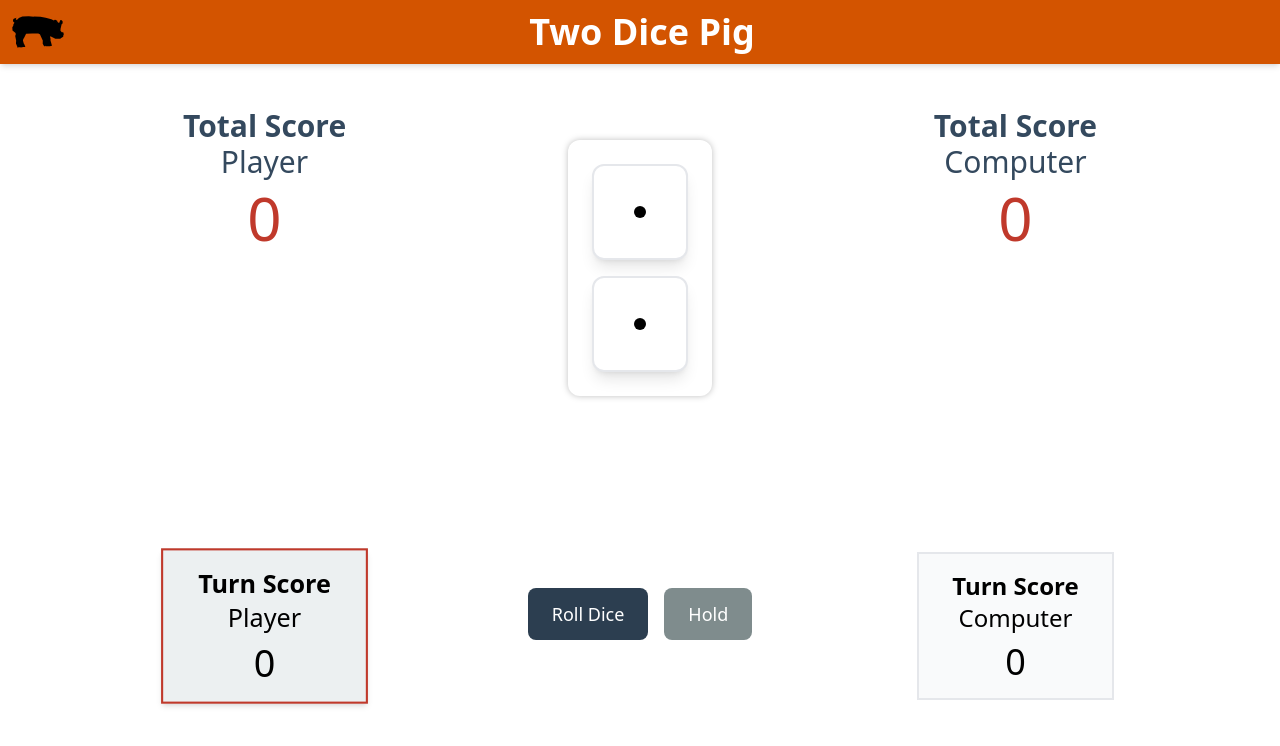
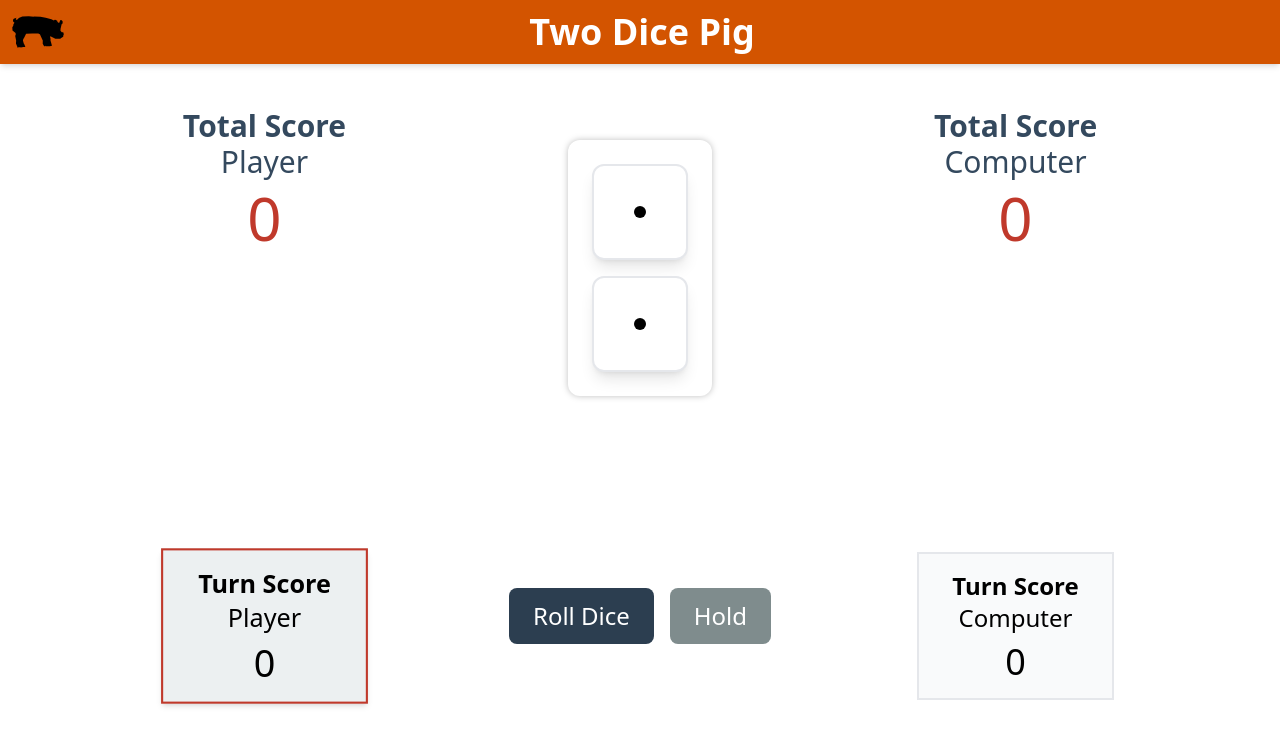
Before and after one commit to mmorris515/pig-game-new, a React (Vite) app: page /game in a window 1280 px wide. Shown: the top 746 px of the page. Built offline with nearby package versions, Linux system fonts and the light colour scheme; a web font is replaced by a local one.

Commit message:
Update font colors and sizes

```diff
--- a/src/pages/Game/Game.tsx
+++ b/src/pages/Game/Game.tsx
@@ -80,7 +80,7 @@ export const Game: React.FC = () => {
                   <button
                     onClick={handleRoll}
                     disabled={isRolling}
-                    className="bg-midnightBlue text-white px-4 sm:px-6 py-2 sm:py-3 rounded-lg text-base sm:text-lg disabled:bg-gray-300 disabled:cursor-not-allowed
+                    className="bg-midnightBlue text-white px-4 sm:px-6 py-2 sm:py-3 rounded-lg text-2xl disabled:bg-gray-300 disabled:cursor-not-allowed
                       transform hover:scale-105 transition-all whitespace-nowrap"
                   >
                     Roll Dice
@@ -88,7 +88,7 @@ export const Game: React.FC = () => {
                   <button
                     onClick={() => dispatch(hold())}
                     disabled={isRolling}
-                    className="bg-asbestos text-white px-4 sm:px-6 py-2 sm:py-3 rounded-lg text-base sm:text-lg disabled:bg-gray-300 disabled:cursor-not-allowed
+                    className="bg-asbestos text-white px-4 sm:px-6 py-2 sm:py-3 rounded-lg text-2xl disabled:bg-gray-300 disabled:cursor-not-allowed
                       transform hover:scale-105 transition-all whitespace-nowrap"
                   >
                     Hold
--- a/src/pages/Results/ResultsPage.tsx
+++ b/src/pages/Results/ResultsPage.tsx
@@ -28,7 +28,7 @@ const ResultsPage: React.FC = () => {
       <Header />
       <div className="flex-grow bg-gradient-to-b from-stone-50 to-stone-100 p-16 overflow-auto">
         <div className="max-w-4xl mx-auto bg-white rounded-xl p-8 shadow-lg">
-          <h2 className="text-3xl font-bold mb-6 text-gray-600 text-center">
+          <h2 className="text-3xl font-bold mb-6 text-wetAsphalt text-center">
             Game Results
           </h2>
 
```
